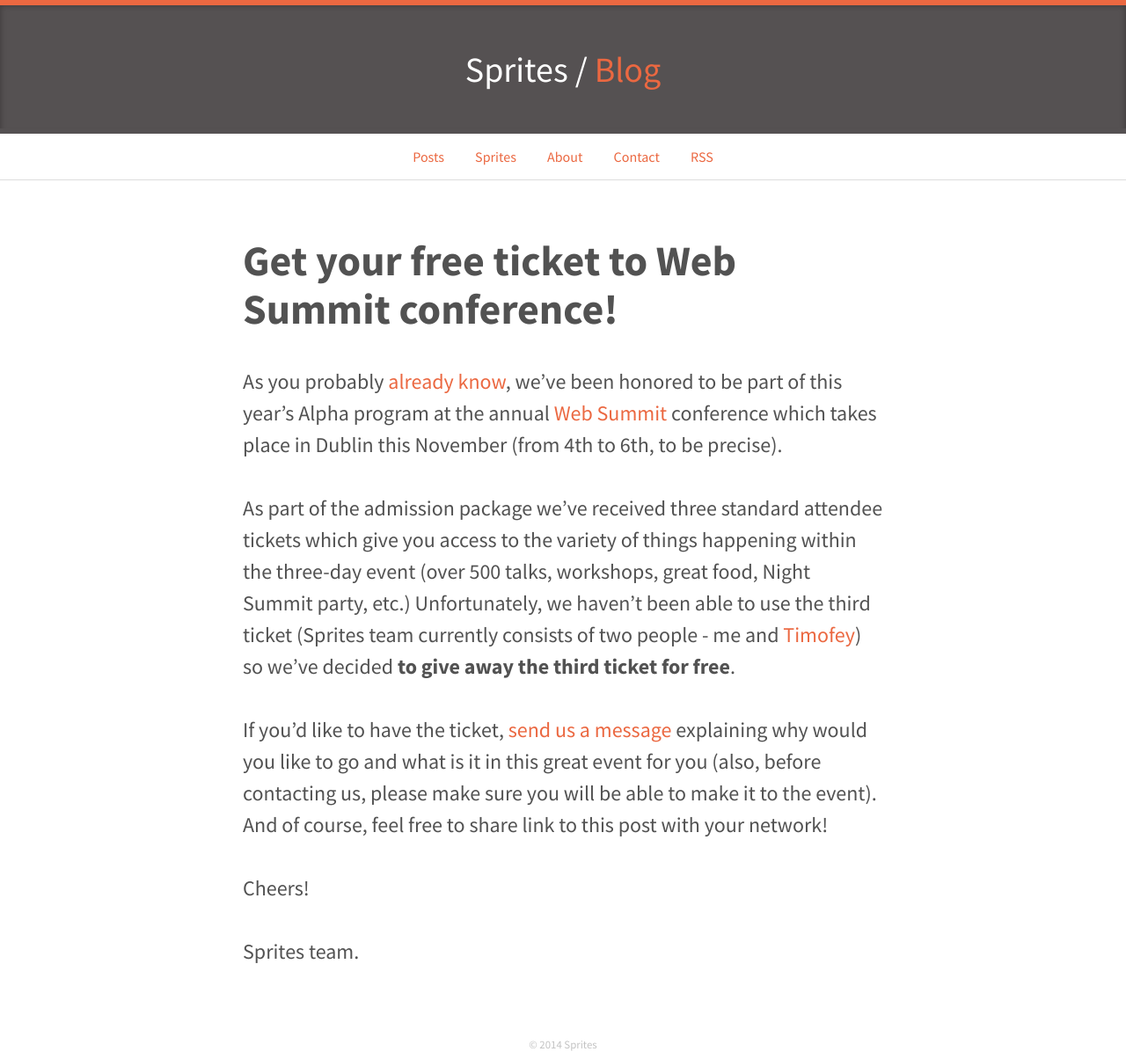
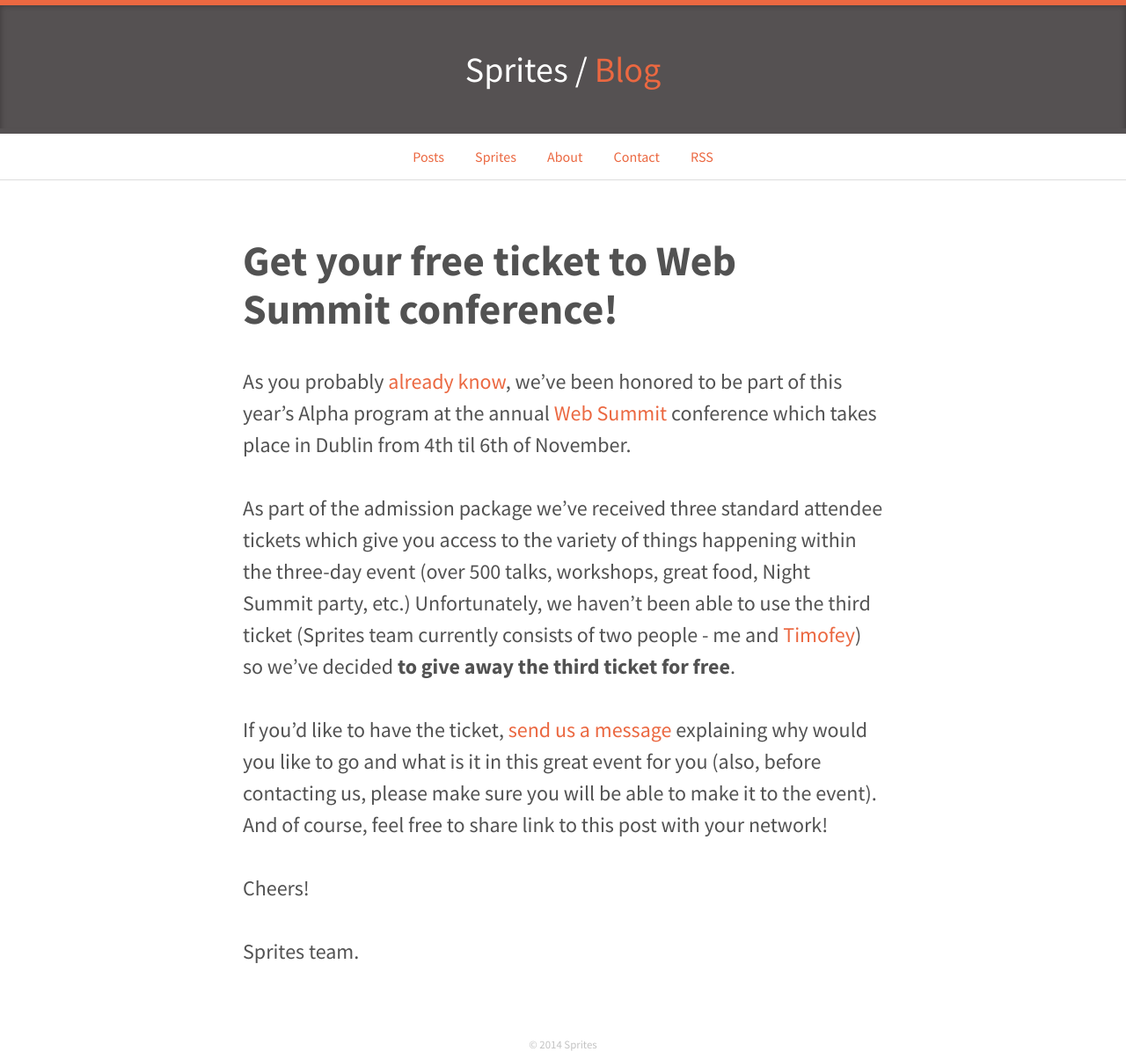
Before and after one commit to spritesapp/spritesapp.github.io, a Jekyll site: the page built from _posts/2014-08-19-get-your-free-ticket-to-web-summit-conference.md, in a window 1280 px wide. Shown: the whole page at 88% size. Built offline with Jekyll 4.4.1, drawn with Linux system fonts in a browser that asks for light colours.

Commit message:
New blog post.

```diff
--- a/_posts/2014-08-19-get-your-free-ticket-to-web-summit-conference.md
+++ b/_posts/2014-08-19-get-your-free-ticket-to-web-summit-conference.md
@@ -5,7 +5,7 @@
 
 # Get your free ticket to Web Summit conference!
 
-As you probably [already know](http://blog.spritesapp.com/2014/06/25/we-are-going-to-the-summit.html), we've been honored to be part of this year's Alpha program at the annual [Web Summit](http://websummit.net/) conference which takes place in Dublin this November (from 4th to 6th, to be precise).
+As you probably [already know](http://blog.spritesapp.com/2014/06/25/we-are-going-to-the-summit.html), we've been honored to be part of this year's Alpha program at the annual [Web Summit](http://websummit.net/) conference which takes place in Dublin from 4th til 6th of November.
 
 As part of the admission package we've received three standard attendee tickets which give you access to the variety of things happening within the three-day event (over 500 talks, workshops, great food, Night Summit party, etc.) Unfortunately, we haven't been able to use the third ticket (Sprites team currently consists of two people - me and [Timofey](https://twitter.com/ziflex)) so we've decided **to give away the third ticket for free**.
 
```
